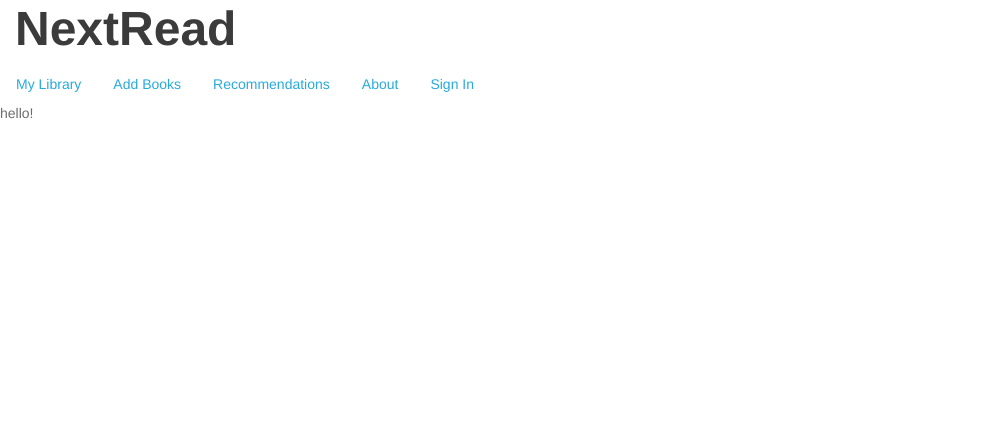
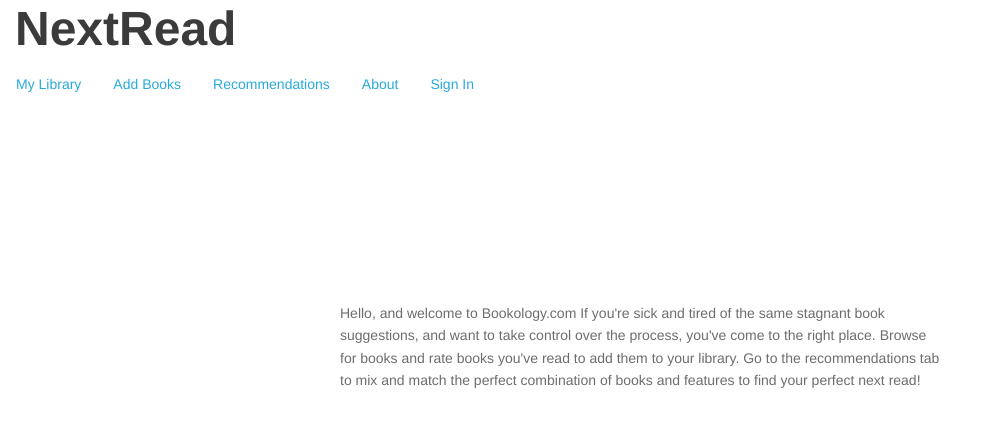
Before and after one commit to davidcereal/Book_Recommender, a Flask app: page /about in a window 1280 px wide. Shown: the top 427 px of the page, without its empty margins (0-1001 px from the left). Run offline with Flask 2, Linux system fonts and the light colour scheme; parts of the project's set-up code (start-up, migrations or seed data) failed here and were passed over; some libraries are stand-ins or nearby versions; some web fonts are replaced.

Commit message:
updated the about section

```diff
--- a/flask_app/app/templates/about.html
+++ b/flask_app/app/templates/about.html
@@ -2,6 +2,15 @@
 
 {% block content %}
 
-<p> hello! </p>
+<div class="row align-center" style='margin-top:200px'>
+<container style="width:600px">
+<p>
+Hello, and welcome to Bookology.com
+If you're sick and tired of the same stagnant book suggestions, and want to take control over the process, you've come to the right place.
+Browse for books and rate books you've read to add them to your library.
+Go to the recommendations tab to mix and match the perfect combination of books and features to find your perfect next read!
+</p>
+</container>
+</div>
 
 {% endblock %}
```
